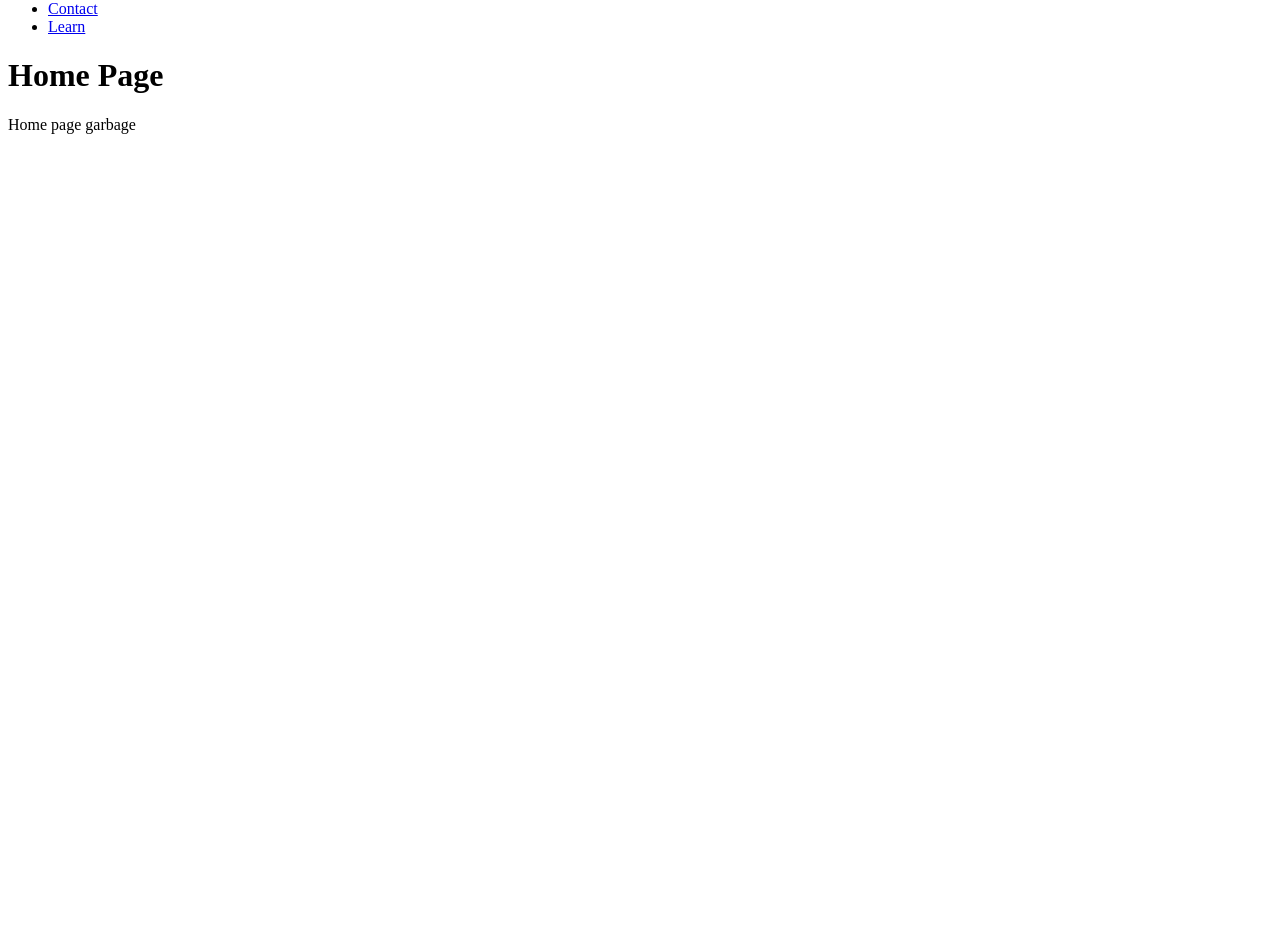
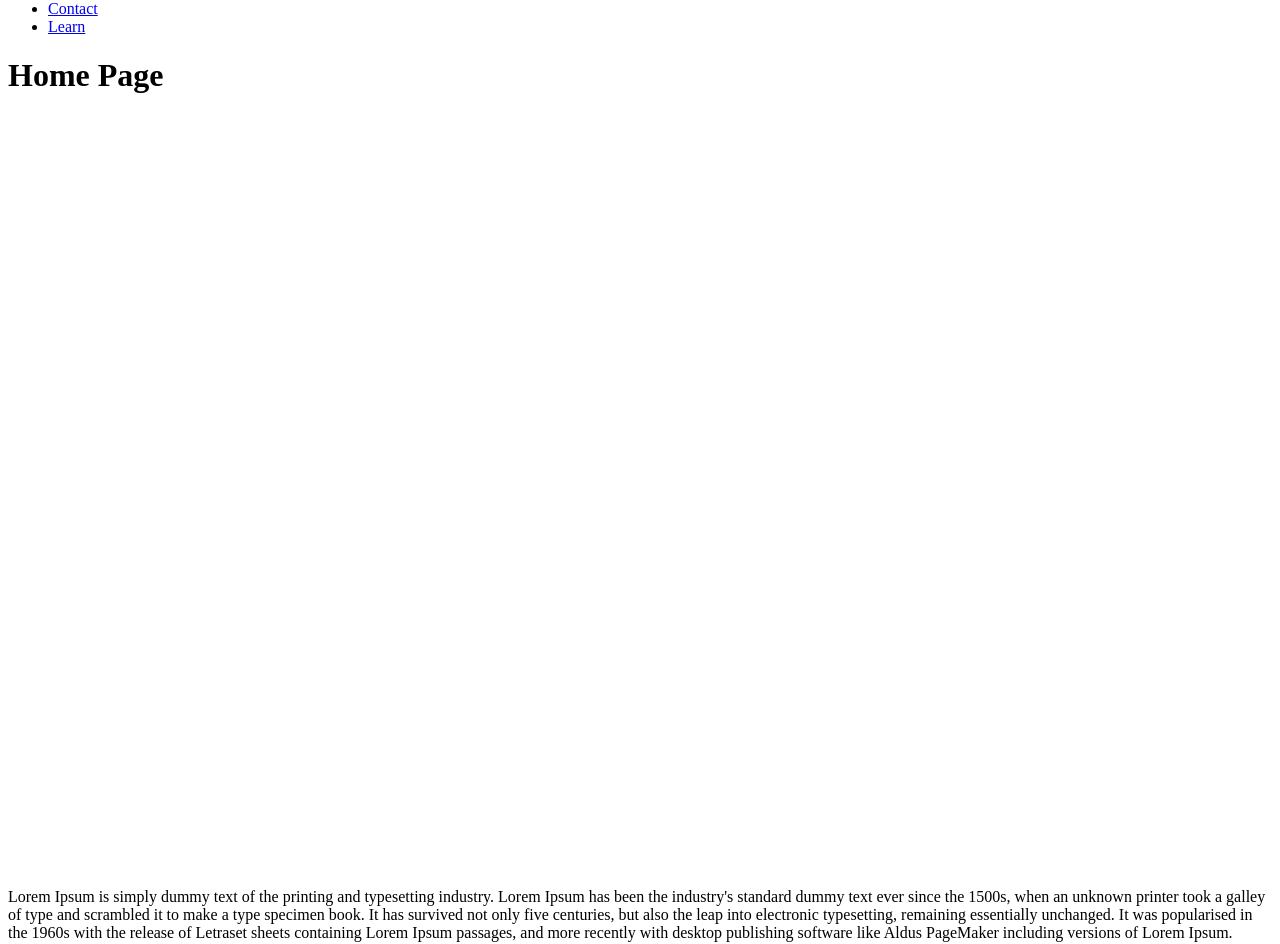
Before and after one commit to Mosjoandy/reactprac, a React (Create React App) app: page / in a window 1280 px wide. Shown: the part 70-1014 px from the top of the page. Before the commit the page ends 800 px from the top, so only its background shows below. Built offline with nearby package versions, Linux system fonts and the light colour scheme.

Commit message:
animation practice

```diff
--- a/package.json
+++ b/package.json
@@ -6,6 +6,7 @@
     "@material-ui/core": "^3.0.3",
     "react": "^16.5.0",
     "react-dom": "^16.5.0",
+    "react-reveal": "^1.2.2",
     "react-router-dom": "^4.3.1",
     "react-scripts": "1.1.5"
   },
--- a/src/components/pages/Calculator.js
+++ b/src/components/pages/Calculator.js
@@ -107,7 +107,8 @@
           <input type="number" name="value2" onChange={this.handleChange} />
           <br />
 
-          <input type="submit" value="Submit" />
+
+          <input type="submit" value="Calculate" />
 
         </form>
         <div>{this.state.value1} {this.state.operator} {this.state.value2} = {this.state.answer}</div>
--- a/src/components/pages/Home.js
+++ b/src/components/pages/Home.js
@@ -1,11 +1,15 @@
 import React from "react";
+import Fade from 'react-reveal/Fade';
 
 const Home = () => (
   <div>
     <h1>Home Page</h1>
-    <p>
-   Home page garbage
+    <Fade left>
+    <br/><br/><br/><br/><br/><br/><br/><br/><br/><br/><br/><br/><br/><br/><br/><br/><br/><br/><br/><br/><br/><br/><br/><br/><br/><br/><br/><br/><br/><br/><br/><br/><br/><br/><br/><br/><br/><br/><br/><br/><br/><br/>
+      <p>
+        Lorem Ipsum is simply dummy text of the printing and typesetting industry. Lorem Ipsum has been the industry's standard dummy text ever since the 1500s, when an unknown printer took a galley of type and scrambled it to make a type specimen book. It has survived not only five centuries, but also the leap into electronic typesetting, remaining essentially unchanged. It was popularised in the 1960s with the release of Letraset sheets containing Lorem Ipsum passages, and more recently with desktop publishing software like Aldus PageMaker including versions of Lorem Ipsum.
     </p>
+    </Fade>
   </div>
 );
 
```
Also changed, not shown: 1 other file (tests, documents, lock files or other folders).
